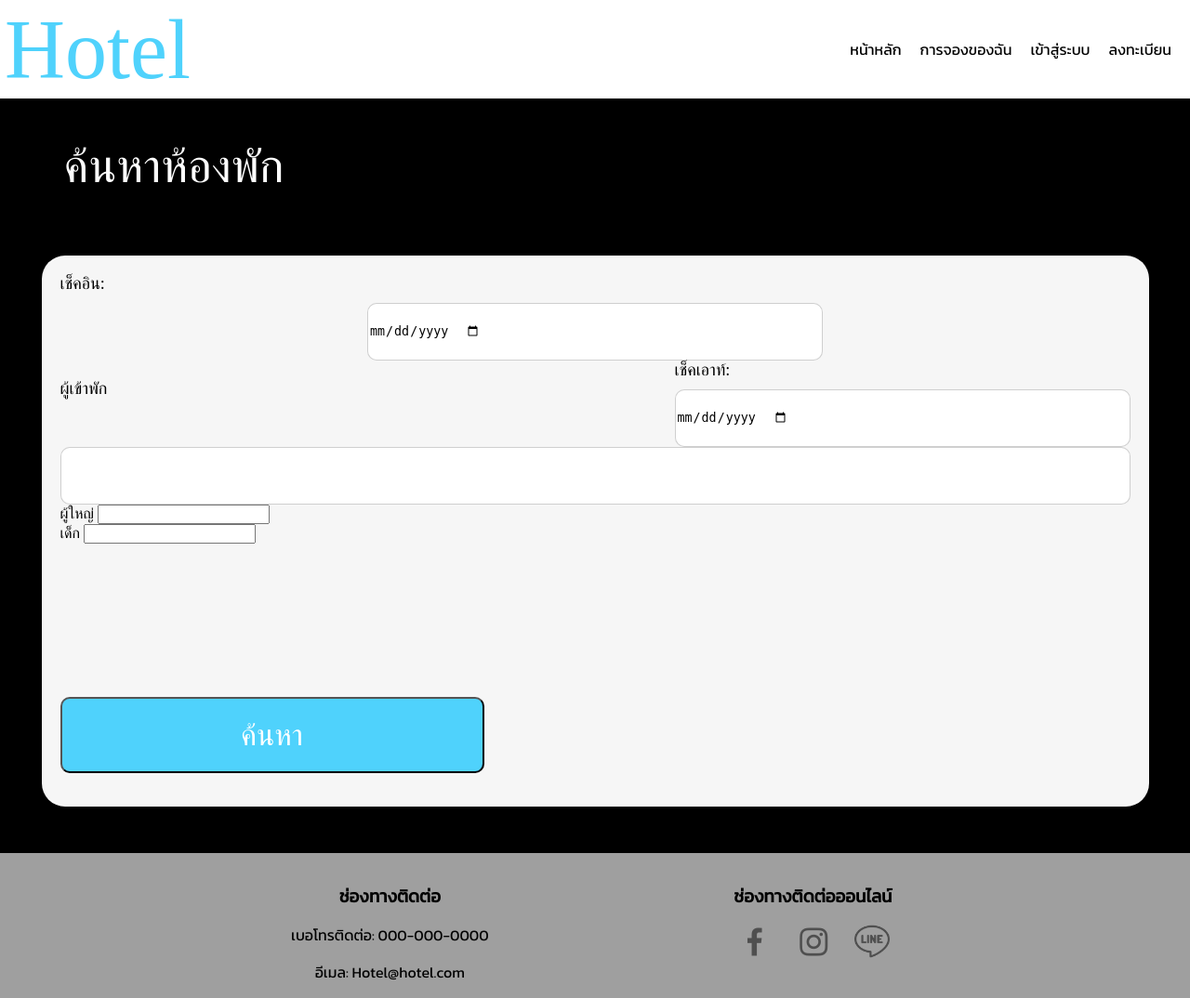
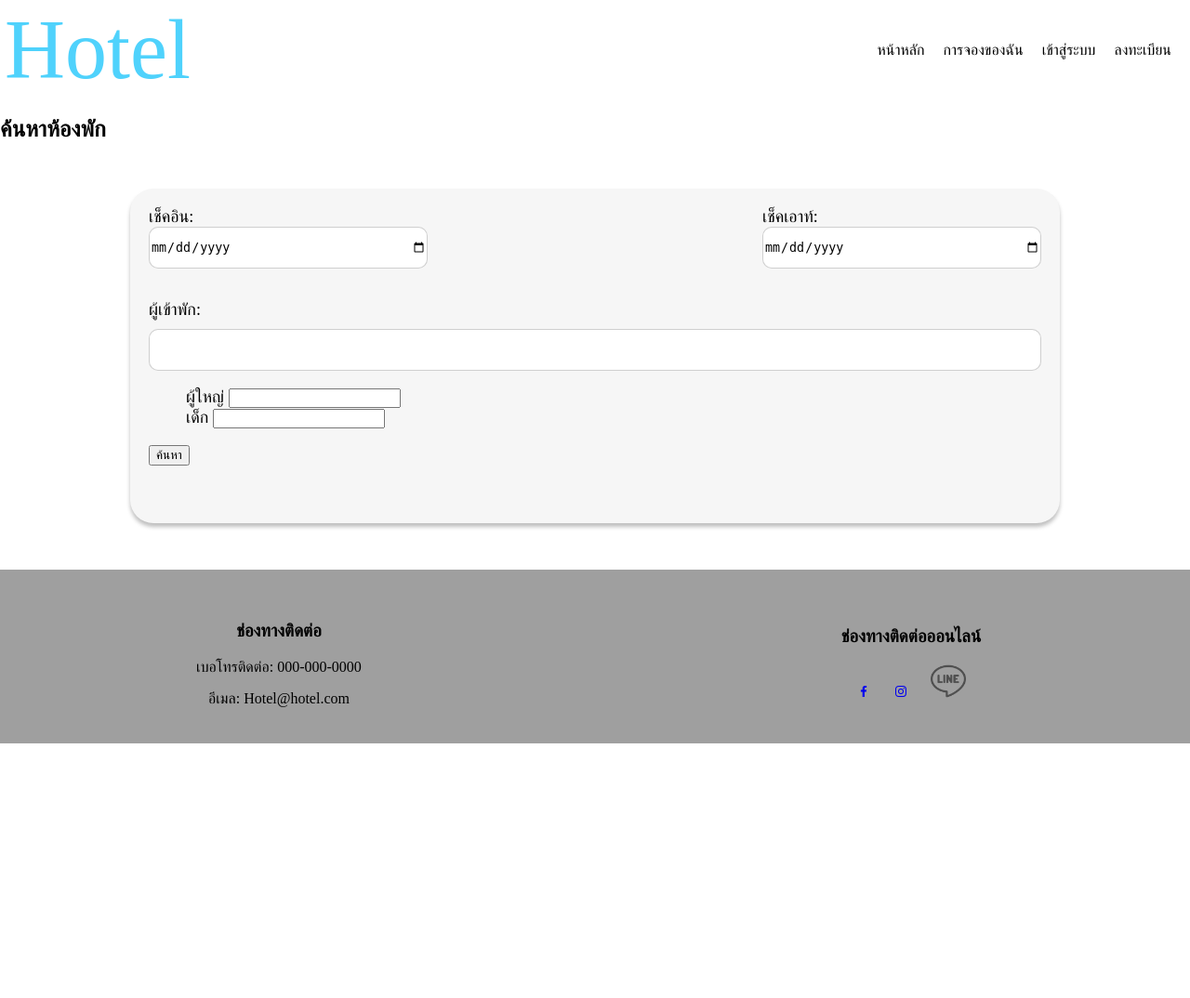
Before and after one commit to fumizz01/DBY3T1, a Django app: page / in a window 1280 px wide. Shown: the whole page at 93% size. After the commit the page ends 800 px from the top, so only its background shows below. Run offline with Django 3.2, Linux system fonts and the light colour scheme; some web fonts are replaced.

Commit message:
add html and css of homepage and merge header-footer

```diff
--- a/project/static/css/header-footer.css
+++ b/project/static/css/header-footer.css
@@ -1,7 +1,4 @@
 body{
-    overflow-x: visible;
-    display: block;
-    scroll-behavior: smooth;
     margin: 0;
     padding: 0;
 }
@@ -25,7 +22,7 @@ H1.header-logo {
     align-items: center;
     & a{
         color: black;
-        font-family: Kanit;
+        font-family: Inter;
         display: block;
         text-decoration: none;
     }
@@ -44,23 +41,31 @@ H1.header-logo {
     display: block;
     justify-content: center;
 } */
-footer{
-    position: relative;
-    bottom: 0;
-    display: block;
+
+div.footer{
     width: 100%;
-}
-div.footer{
-    font-family: Kanit;
-    padding-top: 2em;
     display: flex;
-    align-items: flex-start;
-    justify-content: center;
+    text-align: center;
+    justify-content: space-between;
+    list-style: none;
     background-color: #9F9F9F;
+    height: 25%;
+    position: absolute;
+    & li{
+        color: white;
+    }
     & a{
         text-decoration: none;
         text-align: center;
         padding: 10px;
+        & #facebook{
+            width: 16px;
+            height: 33px;
+        }
+        & #ig{
+            width: 36px;
+            height: 35px;
+        }
         & #line{
             width: 38px;
             height: 36px;
@@ -70,21 +75,12 @@ div.footer{
         }
     }
     & div{
-        top: 0;
-        width: 100%;
-        height: 100%;
-        margin: 0 10% 0 10%;
+        align-self: center;
+        min-width: 200px;
+        max-width: 200px;
         display: block;
-        align-items: center;
-        width: fit-content;
         text-align: center;
-        & h3{
-            margin: 0;
-        }
-        & .icon{
-            color:#4F4F4F;
-            font-size: 40px;
-        }
-
+        margin-left: 200px;
+        margin-right: 200px;
     }
 }
--- a/project/static/css/homepage.css
+++ b/project/static/css/homepage.css
@@ -1,6 +1,6 @@
 /*hotel*/
 
-body{
+/*  body{
     background: black;
 }
 
@@ -105,4 +105,73 @@ input.serch_room{
 
 label.checkout {
     float: right;
+}*/
+
+.hotelpage-container
+{
+    /*font zone*/
+    color: #000;
+    font-size: 18px;
+    font-style: normal;
+
+    /*ขนาดของ hotelpage-container*/
+    width: 75%;
+    height: 40%;
+    border-radius: 25px;
+    background: #F6F6F6;
+    box-shadow: 0px 4px 4px 0px rgba(0, 0, 0, 0.25);
+    margin: 50px auto;
+    padding: 20px;
 }
+
+input.checkin, input.checkout
+{
+
+    width: 300px;
+    height: 45px;
+    display: block;
+    border-radius: 10px;
+    border: 1px solid rgba(0, 0, 0, 0.19);
+    background: #FFF;
+}
+label.checkin
+{
+    /*ทำให้ block ทั้งหมดชิดซ้าย*/
+    float: left;
+    font-weight: 200;
+    line-height: normal;
+}
+label.checkout
+{
+    /*ทำให้ block ทั้งหมดชิดขวา*/
+    float:right;
+}
+
+label.guest
+{
+    font-weight: 400;
+    line-height: normal;
+    display: block;
+    margin-top: 100px;
+}
+
+button.guest
+{
+    width: 100%;
+    height: 45px;
+    display: block;
+    margin-top: 10px;
+    border-radius: 10px;
+    border: 1px solid rgba(0, 0, 0, 0.19);
+    background: #FFF;
+}
+
+ul li
+{
+    list-style: none;
+    /*float: left;*/
+}
+label.down-menu
+{
+
+}
--- a/project/templates/hotelpage.html
+++ b/project/templates/hotelpage.html
@@ -14,13 +14,17 @@
         <div class = "hotelpage-box" id = "hotelpage">
             <form action = "">
                 <div class = "hotelpage-container" id = "hotelpage-container">
+                    <div class = 'left-column' id = 'left-column'>
                         <label class = "checkin" for = "checkin">เช็คอิน:
                             <input class = "checkin" id = "checkin" name = "checkin" type = "date" placeholder="กรุณาเช็คอิน" required>
                         </label>
+                    </div>
+                    <div class = 'right-column' id = 'right-column'>
                         <label class = "checkout" for = "checkout">เช็คเอาท์:
                             <input class = "checkout" id = "checkout" name = "checout" type = "date" placeholder="กรุณาเช็คเอาท์" required>
                         </label>
-                    <label class = "guest" for = "guests">ผู้เข้าพัก
+                    </div>
+                    <label class = "guest" for = "guests">ผู้เข้าพัก:
                         <button class = "guest" id = "guests" name = "guests" type = "text" placeholder="กรุณาเลือกห้อง" required > </button>
                     </label>
                     <ul class = "dropdown">
```
Lines whose indentation alone changed are shown as unchanged.
